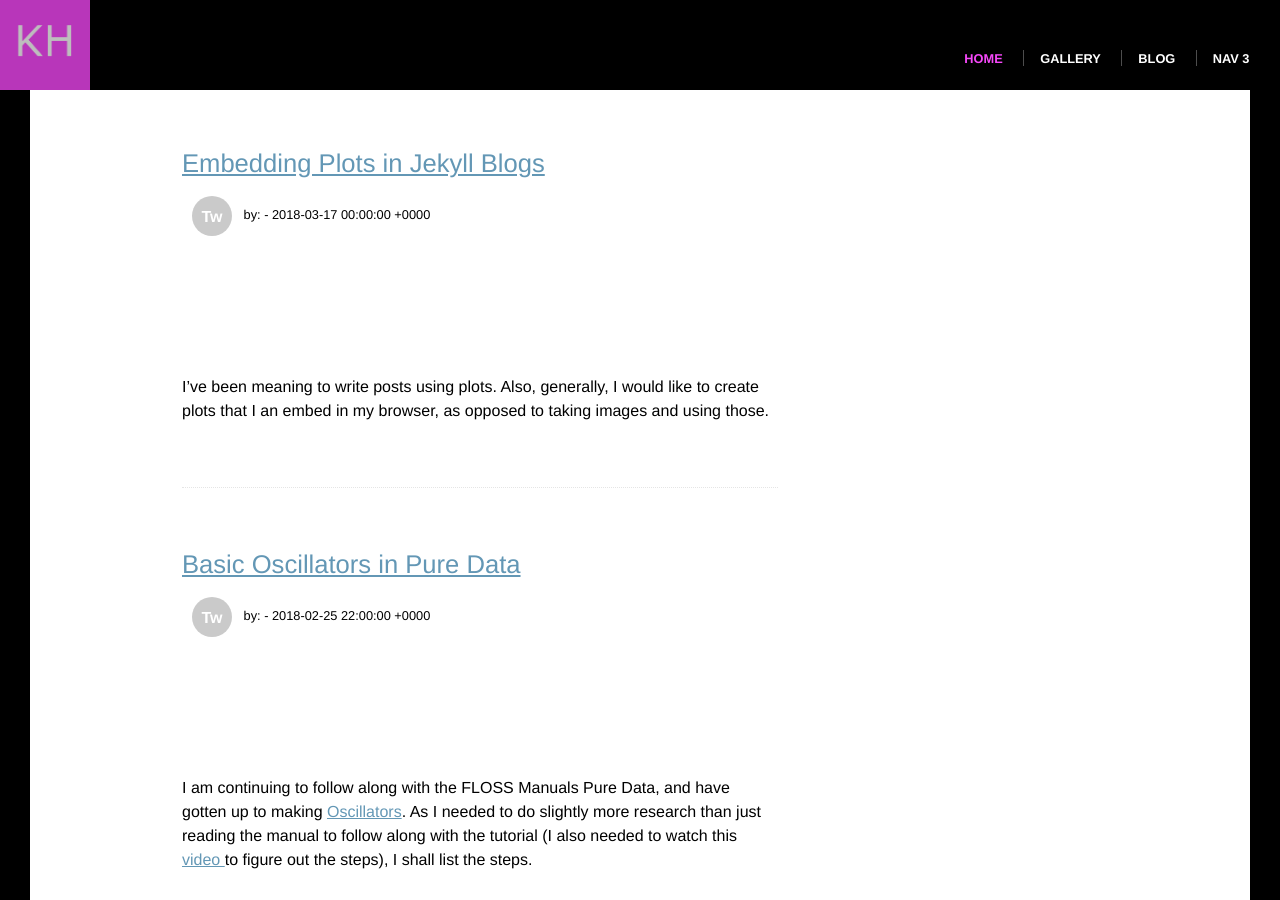
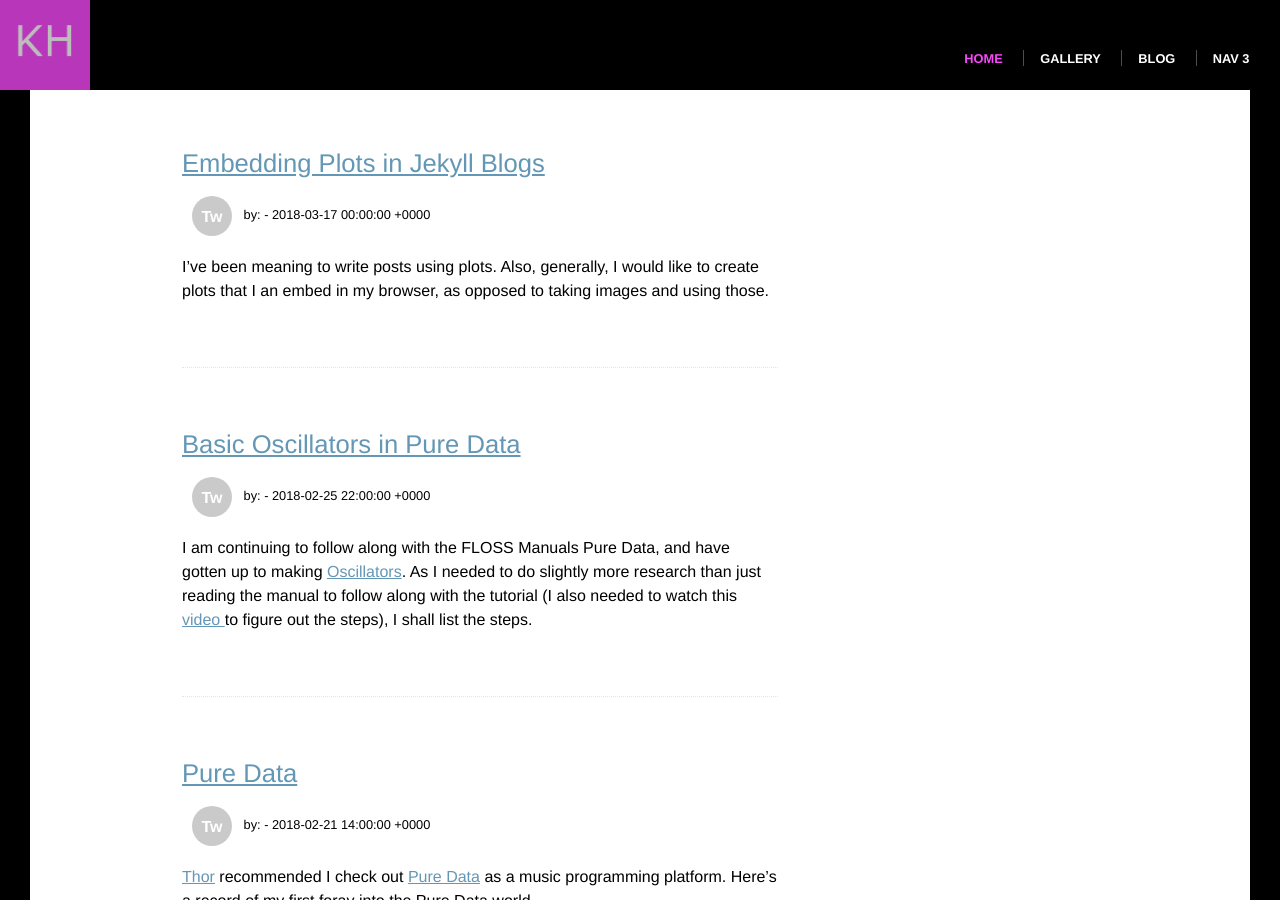
Before and after one commit to khoeger/khoeger.github.io, a Jekyll site: the page built from blog/index.html, in a window 1280 px wide and 900 px high, scrolled down 582 px. Built offline with Jekyll 4.4.1, drawn with Linux system fonts in a browser that asks for light colours.

Commit message:
Blog post listings only show image if there is postHero

```diff
--- a/blog/index.html
+++ b/blog/index.html
@@ -25,8 +25,10 @@ layout: default
             <span> - {{ post.date | date '%B %d, %Y' }}</span>
           </div>
         </header>
-      <div class="posts-image" style="background-image:url({{ post.postHero }})">
-      </div>
+        {% if post.postHero %}
+          <div class="posts-image" style="background-image:url({{ post.postHero }})">
+          </div>
+        {% endif %}
         {{ post.excerpt }}
       </div>
       {% endfor %}
```
